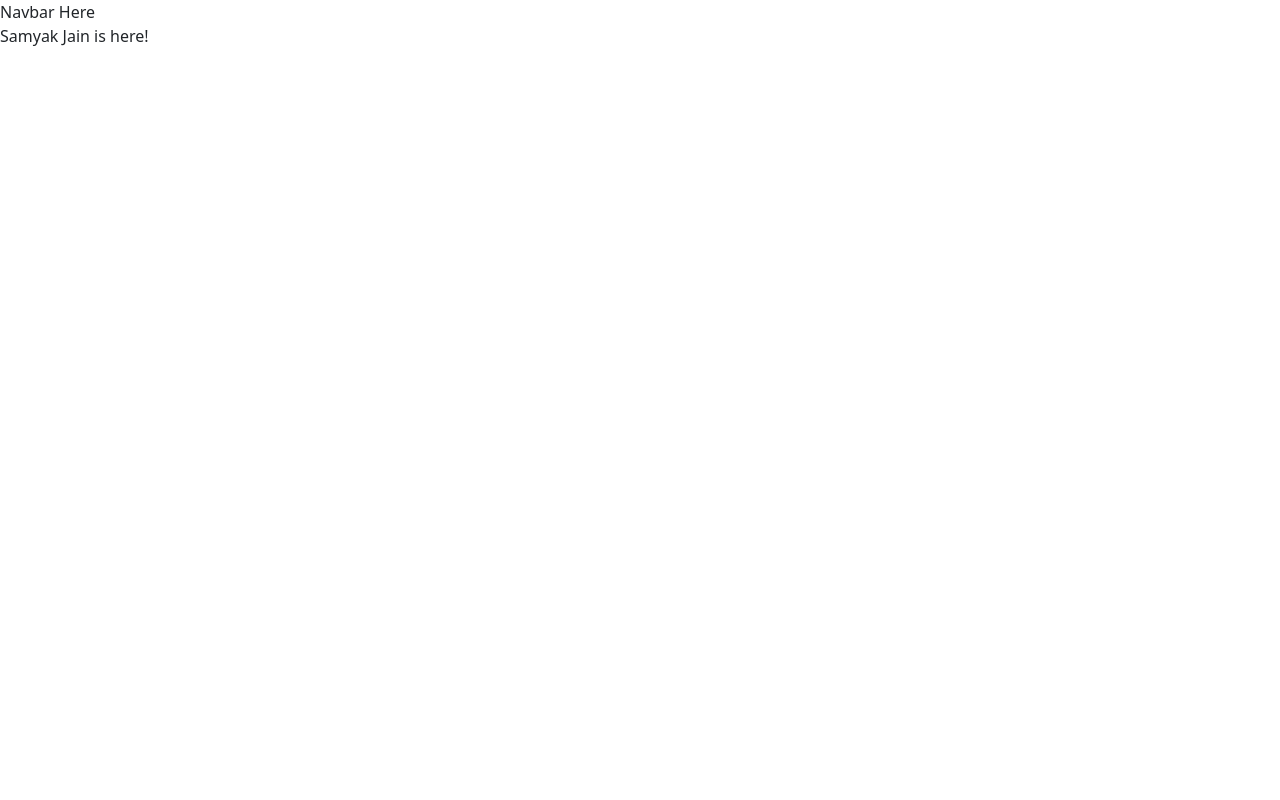
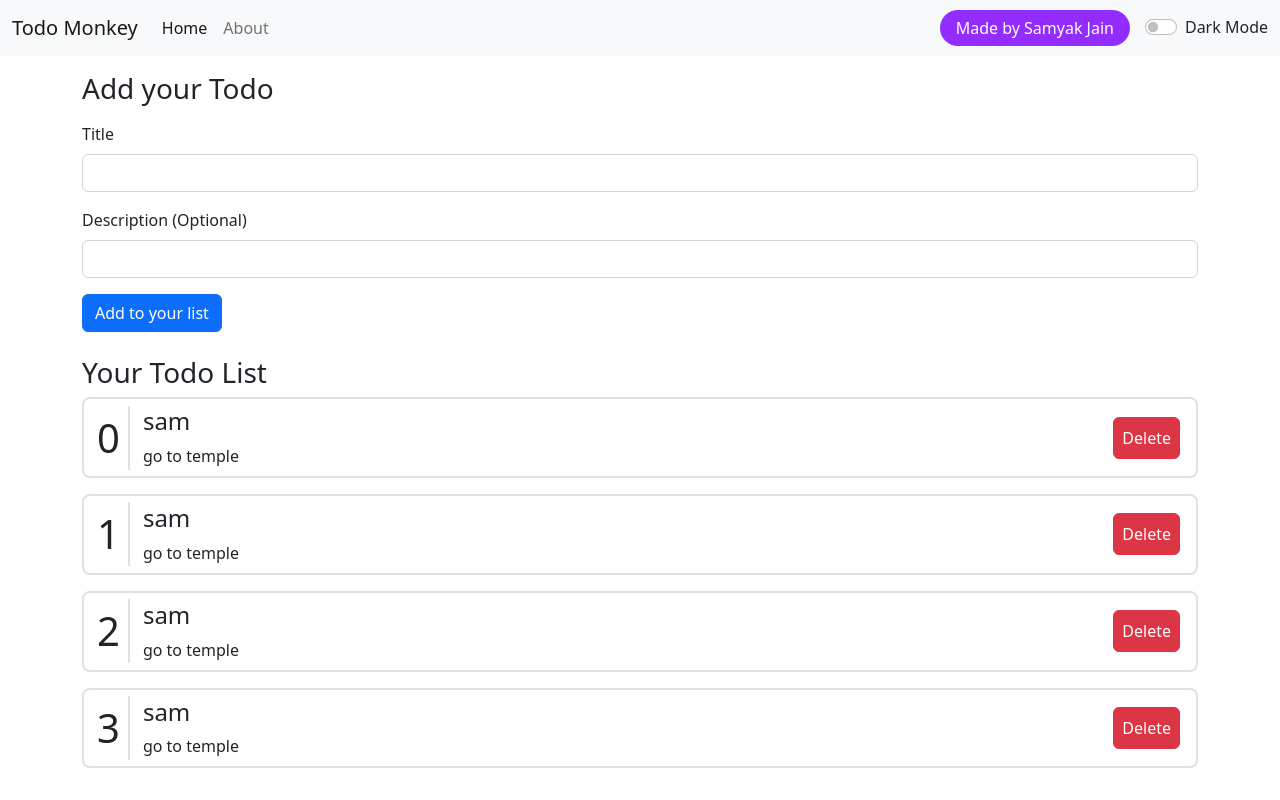
Before and after one commit to samyakjain125/Todo-Monkey, a React (Create React App) app: page / in a window 1280 px wide. Built offline with nearby package versions, Linux system fonts and the light colour scheme.

Commit message:
built addtodo, todos, todolist, ondel func

```diff
--- a/src/App.js
+++ b/src/App.js
@@ -1,15 +1,59 @@
 
 import React, {useState, useEffect  } from 'react'
+import AddTodo from './Components/AddTodo';
 import Navbar from './Components/Navbar';
+import Todos from './Components/Todos';
 
 function App() {
+  const [todos, setTodos] = useState([
+    {
+      sno: 0,
+      title: "sam",
+      desc:"go to temple"
+    },
+    {
+      sno: 1,
+      title: "sam",
+      desc:"go to temple"
+    },
+    {
+      sno: 2,
+      title: "sam",
+      desc:"go to temple"
+    },
+    {
+      sno: 3,
+      title: "sam",
+      desc:"go to temple"
+    },
+  ]);
+  const addTodo = (title, desc) =>{
+    console.log("newTodo => "+ title +" and "+desc)
+    const newTodo ={
+      title: title,
+      desc: desc
+    }
+    console.log(newTodo)
 
+  }
+  const onDelete=(todo)=>{
+    console.log("deleting///")
+    console.log(todo)
+    setTodos(todos.filter((e)=>{
+      return e!==todo;
+    }))
+  }
+  // console.log("trytodo")
+  // console.log(todos)
   return (
-    <>
+    <div >
     <Navbar/>
-    Samyak Jain is here!
+    <AddTodo addTodo={addTodo}/>
+    {/* <hr className='container'/> */}
+    <Todos todos={todos} onDelete={onDelete} />
+    {/* Samyak Jain is here! */}
 
-    </>
+    </div>
   );
 }
 
--- /dev/null
+++ b/src/Components/AddTodo.js
@@ -0,0 +1,42 @@
+// import e from 'express';
+import React from 'react'
+import { useState } from 'react'
+
+export default function AddTodo(props) {
+    const [title, setTitle] = useState("");
+    const [desc, setDesc] = useState("");
+
+//    const newTitle=(e)=>{
+//     setTitle(e.target.value)
+
+//    }
+
+    const submit=(e) =>{
+        e.preventDefault();
+        console.log("Title => "+title)
+        if(!title){
+            console.log("title is empty")
+            alert("Title can't be empty!")
+        }
+        else{
+            props.addTodo(title, desc);
+        }
+    }
+  return (
+    <div className='container'>
+        <h3 className='my-3'>Add your Todo</h3>
+      <form >
+  <div className="mb-3">
+    <label htmlFor="title" className="form-label">Title</label>
+    <input type="text" className="form-control" id="exampleInputText1" value={title} onChange={(e)=>{setTitle(e.target.value)}} />
+    {/* <div id="emailHelp" className="form-text">We'll never share your email with anyone else.</div> */}
+  </div>
+  <div className="mb-3">
+    <label htmlFor="desc" className="form-label">{`Description (Optional)`}</label>
+    <input type="text" className="form-control" id="exampleInputDesc1" value={desc} onChange={(e)=>{setDesc(e.target.value)}}/>
+  </div>
+  <button onClick={submit} className="btn btn-primary">Add to your list</button>
+    </form>
+    </div>
+  )
+}
--- a/src/Components/Navbar.js
+++ b/src/Components/Navbar.js
@@ -3,7 +3,31 @@ import React from 'react'
 export default function Navbar() {
   return (
     <div>
-      Navbar Here
+      <nav className="navbar navbar-expand-lg bg-light">
+    <div className="container-fluid">
+    <a className="navbar-brand" href="#">Todo Monkey</a>
+    <button className="navbar-toggler" type="button" data-bs-toggle="collapse" data-bs-target="#navbarSupportedContent" aria-controls="navbarSupportedContent" aria-expanded="false" aria-label="Toggle navigation">
+      <span className="navbar-toggler-icon"></span>
+    </button>
+    <div className="collapse navbar-collapse" id="navbarSupportedContent">
+      <ul className="navbar-nav me-auto mb-2 mb-lg-0">
+        <li className="nav-item">
+          <a className="nav-link active" aria-current="page" href="#">Home</a>
+        </li>
+        <li className="nav-item">
+          <a className="nav-link" href="#">About</a>
+        </li>
+
+
+      </ul>
+      <a href="https://samyakjain.super.site" target="blank" rel="noopener noreferrer" style={{"padding": "6px 16px","marginRight":"15px", "backgroundColor":"#932cff", "color": "white","borderRadius":"42px", "textDecoration":"none"}}>Made by Samyak Jain</a>
+      <div className="form-check form-switch">
+        <input className="form-check-input" type="checkbox" role="switch" id="flexSwitchCheckDefault" />
+        <label className="form-check-label" htmlFor="flexSwitchCheckChecked">Dark Mode</label>
+    </div>
+    </div>
+    </div>
+    </nav>
     </div>
   )
 }
--- /dev/null
+++ b/src/Components/TodoList.js
@@ -0,0 +1,15 @@
+import React from 'react'
+
+export default function TodoList(props) {
+  return (
+    <div className=' border border-2 rounded-3 d-flex flex-row mb-3 align-items-center'>
+    <h1 className="p-2 border border-top-0 border-start-0 border-bottom-0 " style={{marginBottom: 0, margin: "0 5px"}}>{props.todo.sno}</h1>
+    <div className="p-2">
+        {props.key}
+      <h4>{props.todo.title}</h4>
+      <p style={{marginBottom: 0}}>{props.todo.desc}</p>
+    </div>
+    <button className='btn btn-danger ms-auto p-2' style={{marginRight : "1rem"}} onClick={()=>{props.onDelete(props.todo)}} >Delete</button>
+    </div>
+  )
+}
--- /dev/null
+++ b/src/Components/Todos.js
@@ -0,0 +1,15 @@
+import React from 'react'
+import TodoList from './TodoList'
+
+export default function Todos(props) {
+    // console.log(props.todos[0])
+  return (
+    <div className='container my-4'>
+      <h3>Your Todo List</h3>
+
+      {props.todos.map((todo)=>{
+        return <TodoList  todo={todo} onDelete={props.onDelete} />
+      })}
+    </div>
+  )
+}
```
